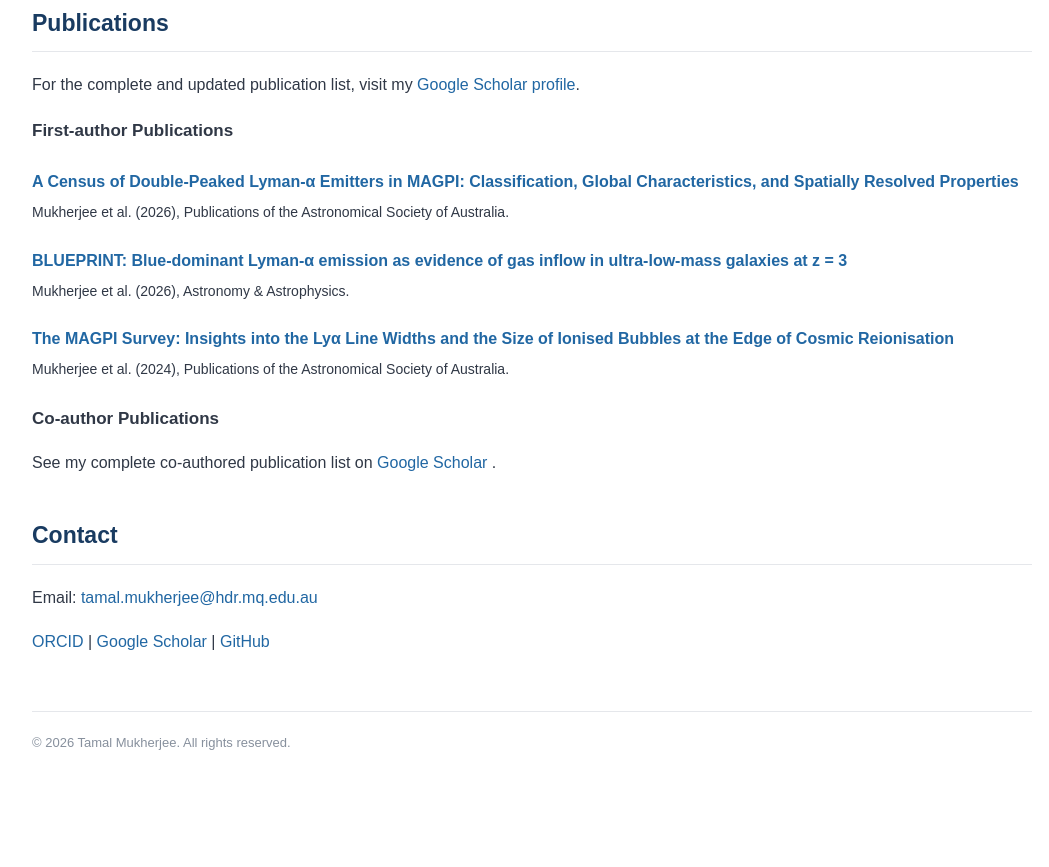
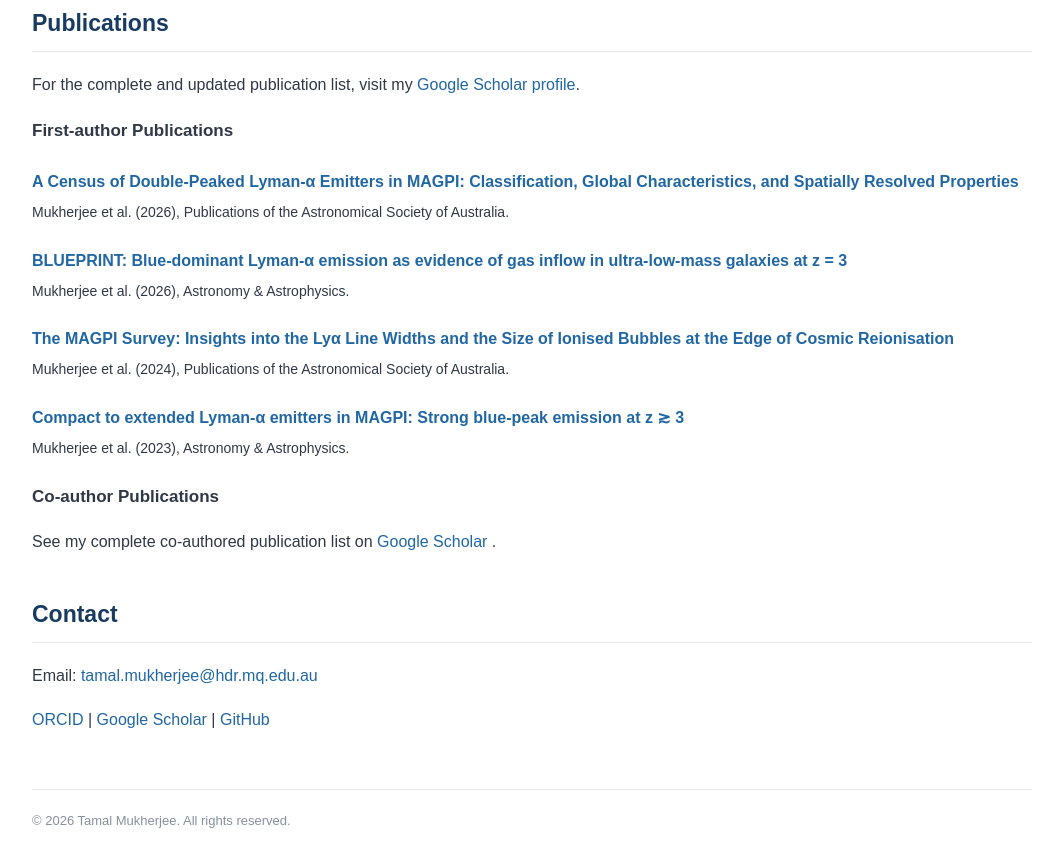
Before and after one commit to tamal-lya/tamal-lya.github.io, a plain HTML site: page index.html in a window 1280 px wide. Shown: the part 1451-2318 px from the top of the page, without its empty margins (108-1157 px from the left). Before the commit the page ends 2255 px from the top, so only its background shows below. Drawn offline with Linux system fonts and the light colour scheme.

Commit message:
index.html

```diff
--- a/index.html
+++ b/index.html
@@ -308,6 +308,15 @@ Cosmic Reionisation
 <p>Mukherjee et al. (2024), Publications of the Astronomical Society of Australia.</p>
 </div>
 
+<div class="paper">
+<strong>
+<a href="https://doi.org/10.1051/0004-6361/202348202">
+Compact to extended Lyman-α emitters in MAGPI: Strong blue-peak emission at z ≳ 3
+</a>
+</strong>
+<p>Mukherjee et al. (2023), Astronomy & Astrophysics.</p>
+</div>
+
 <h3>Co-author Publications</h3>
 
 <p>
```
